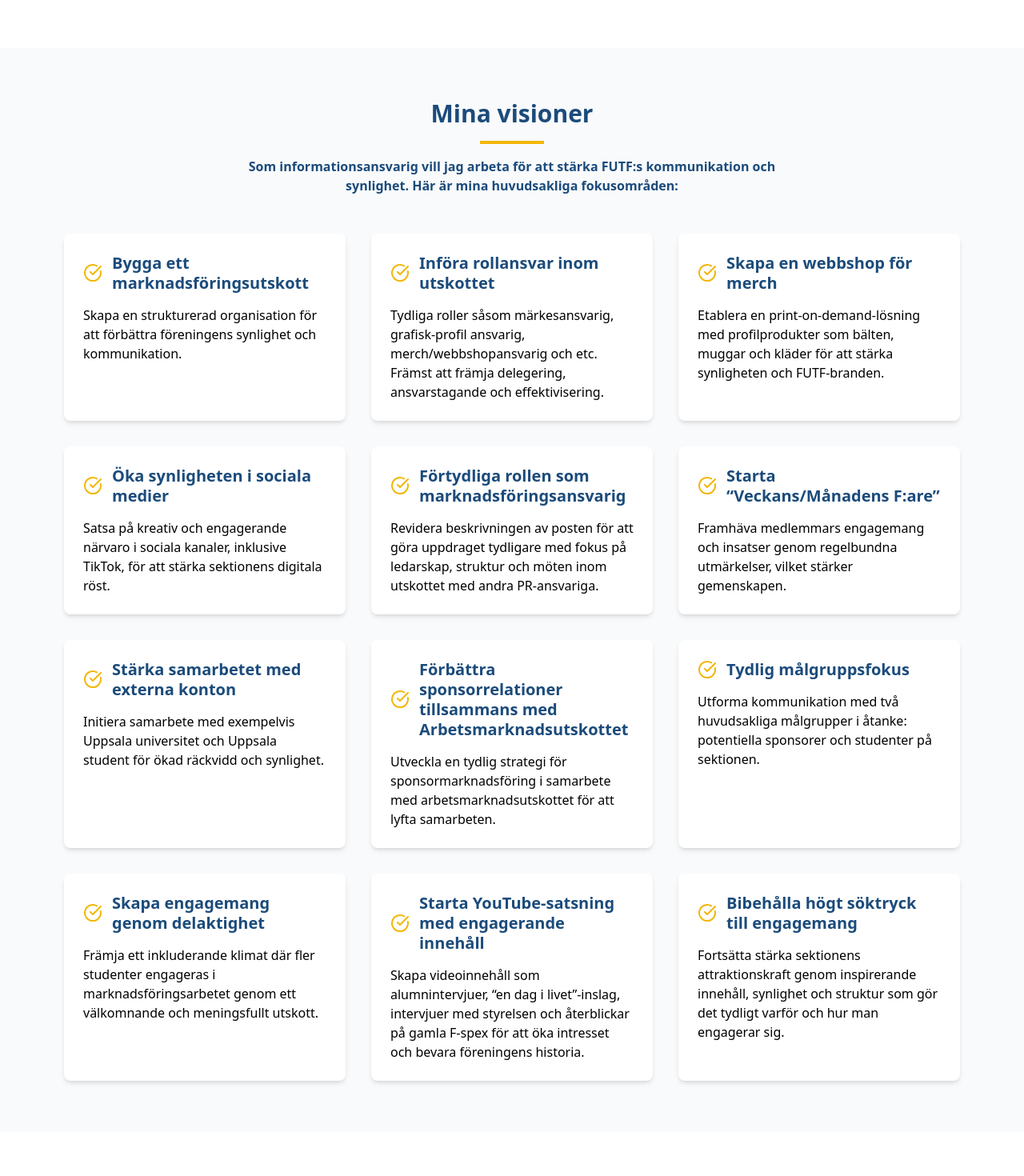
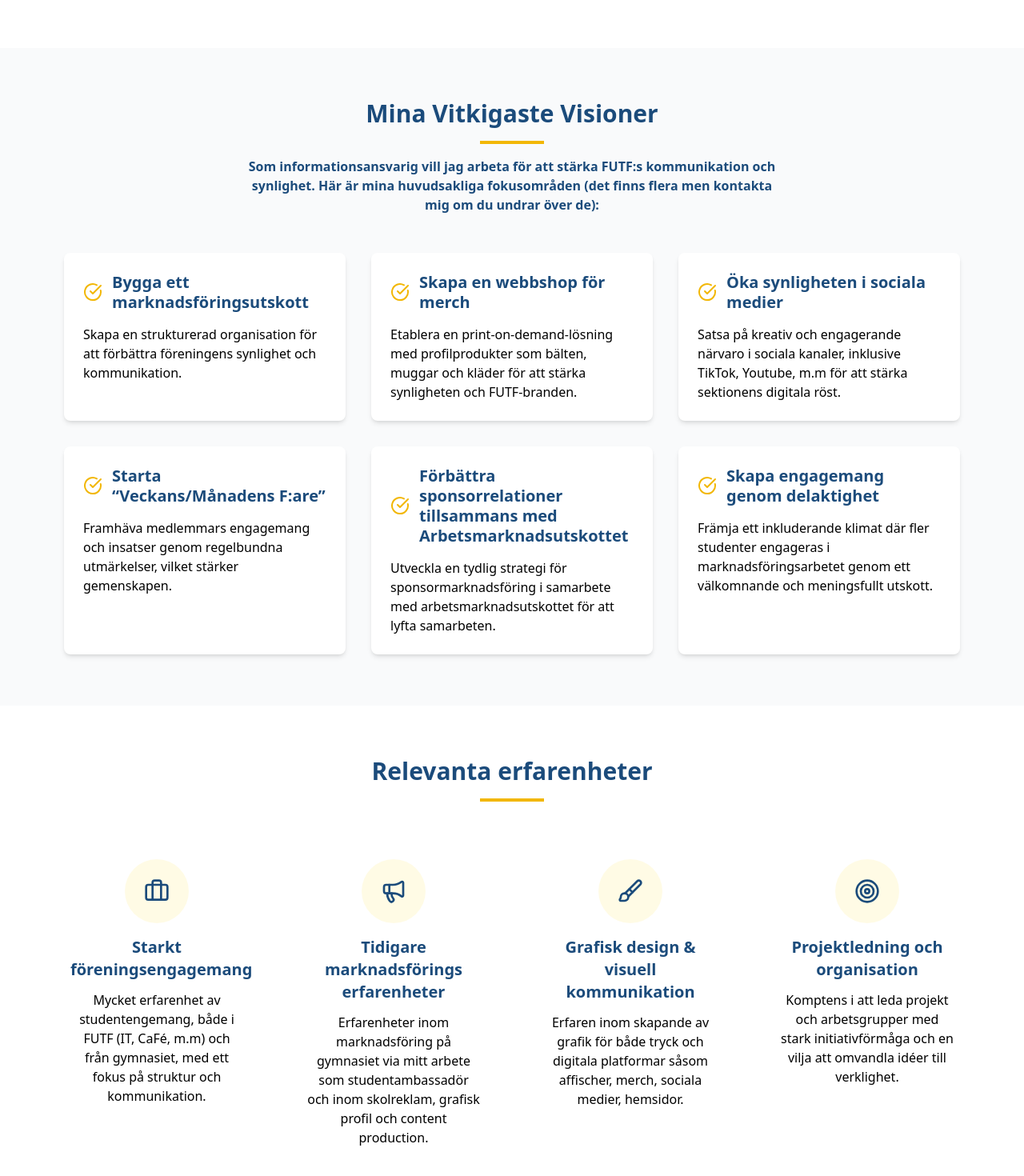
Before and after one commit to A89881/futf-campaigns, a Vue app: page / in a window 1280 px wide. Shown: the part 820-2290 px from the top of the page at 80% size. Built offline with nearby package versions, Linux system fonts and the light colour scheme.

Commit message:
updates gällande innehåll

```diff
--- a/src/components/ExperienceComp.vue
+++ b/src/components/ExperienceComp.vue
@@ -44,22 +44,22 @@ const experiences = [
 {
   icon: Briefcase,
   title: "Starkt föreningsengagemang",
-  description: "Mycket erfarenhet av studentengemang, både i FUTF (IT, CaFé, m.m) och gymnasiet, med fokus på struktur och kommunikation."
+  description: "Mycket erfarenhet av studentengemang, både i FUTF (IT, CaFé, m.m) och från gymnasiet, med ett fokus på struktur och kommunikation."
 },
 {
   icon: Megaphone,
   title: "Tidigare marknadsförings erfarenheter",
-  description: "Erfarenheter för marknadsföring på gymnasiet via skolreklam, studentambassadör, visuell identitet och innehållsproduktion."
+  description: "Erfarenheter inom marknadsföring på gymnasiet via mitt arbete som studentambassadör och inom skolreklam, grafisk profil och content production."
 },
 {
   icon: Brush,
   title: "Grafisk design & visuell kommunikation",
-  description: "Befaren i att skapa grafik för både tryck och digitala kanaler - affischer, merch, sociala medier, hemsidor."
+  description: "Erfaren inom skapande av grafik för både tryck och digitala platformar såsom affischer, merch, sociala medier, hemsidor."
 },
 {
   icon: Target,
-  title: "Målinriktad och organiserad",
-  description: "Strukturerad, målinriktad och engagerad - med stark initiativförmåga och en vilja att omsätta idéer till verklighet."
+  title: "Projektledning och organisation",
+  description: "Komptens i att leda projekt och arbetsgrupper med stark initiativförmåga och en vilja att omvandla idéer till verklighet."
 }
 ];
 </script>
--- a/src/components/Timeline.vue
+++ b/src/components/Timeline.vue
@@ -85,12 +85,12 @@
     {
       year: '2022',
       title: 'Studentrepresentant Teknikprogrammet',
-      description: 'Valdes till representant och deltog i dialog mellan elever, lärare och skolledning kring utveckling av utbildningen.',
+      description: 'Blev till representant och deltog i dialog mellan elever, lärare och skolledning kring utveckling av utbildningen.',
     },
     {
       year: '2022',
       title: 'Sleeq UF - Design & Juridik',
-      description: 'Startade ett UF-företag med mina polare med fokus på kläder. Ansvarade för designprofil och den juridiska strukturen kring webbshopen.',
+      description: 'Startade ett UF-företag med mina polare med fokus på kläder. Ansvarade för designprofil och den juridiska aspekten kring webbshopen.',
     },
     {
       year: '2023',
@@ -105,12 +105,12 @@
     {
       year: '2024',
       title: 'FUTF-engagemang',
-      description: 'Aktiv i CaFé- och IT-gruppen, kurs- och skyddsombud samt fredagsfikare. Bidrog till föreningslivet både i det lilla och stora.',
+      description: 'Aktiv i CaFé- och IT-gruppen, kurs- och skyddsombud samt fredagsfikare. Bidrog till föreningslivet både i det lilla och det stora.',
     },
     {
       year: '2025',
       title: 'Webbdesign & kommunikation',
-      description: 'Byggde denna kampanjsida, FUTF:s arbetsmarknads-tefatsida samt bidrog till nya FUTF.se (detaljer kommer!). Strukturerade för UI och grafisk profil.',
+      description: 'Byggde denna kampanjsida, FUTF:s arbetsmarknads-tefatsida samt bidrog till nya FUTF.se (detaljer kommer!). Strukturerade UI och grafisk profil.',
     },
     {
       year: '2025',
@@ -126,7 +126,7 @@
     [...new Set(timelineItems.value.map(item => item.year))].sort((a, b) => {
       if (a === 'Pre-2021') return -1
       if (b === 'Pre-2021') return 1
-      return b - a
+      return b + a
     })
   )
 
--- a/src/components/Vision.vue
+++ b/src/components/Vision.vue
@@ -2,11 +2,11 @@
   <section id="vision" class="py-16 bg-gray-50">
     <div class="max-w-6xl mx-auto px-4">
       <div class="text-center mb-12">
-        <h2 class="text-3xl font-bold text-futf-blue mb-4">Mina visioner</h2>
+        <h2 class="text-3xl font-bold text-futf-blue mb-4">Mina Vitkigaste Visioner</h2>
         <div class="w-20 h-1 bg-futf-gold mx-auto"></div>
         <p class="mt-4 text-futf-blue font-semibold text-l max-w-2xl mx-auto">
           Som informationsansvarig vill jag arbeta för att stärka FUTF:s kommunikation och synlighet.
-          Här är mina huvudsakliga fokusområden:
+          Här är mina huvudsakliga fokusområden (det finns flera men kontakta mig om du undrar över de):
         </p>
       </div>
 
@@ -32,50 +32,50 @@ const visions = [
   title: 'Bygga ett marknadsföringsutskott',
   description: 'Skapa en strukturerad organisation för att förbättra föreningens synlighet och kommunikation.'
 },
-{
-  title: 'Införa rollansvar inom utskottet',
-  description: 'Tydliga roller såsom märkesansvarig, grafisk-profil ansvarig, merch/webbshopansvarig och etc. Främst att främja delegering, ansvarstagande och effektivisering.'
-},
+// {
+//   title: 'Införa rollansvar inom utskottet',
+//   description: 'Tydliga roller såsom märkesansvarig, grafisk-profil ansvarig, merch/webbshopansvarig och etc. Främst att främja delegering, ansvarstagande och effektivisering.'
+// },
 {
   title: 'Skapa en webbshop för merch',
   description: 'Etablera en print-on-demand-lösning med profilprodukter som bälten, muggar och kläder för att stärka synligheten och FUTF-branden.'
 },
 {
   title: 'Öka synligheten i sociala medier',
-  description: 'Satsa på kreativ och engagerande närvaro i sociala kanaler, inklusive TikTok, för att stärka sektionens digitala röst.'
+  description: 'Satsa på kreativ och engagerande närvaro i sociala kanaler, inklusive TikTok, Youtube, m.m för att stärka sektionens digitala röst.'
 },
-{
-  title: 'Förtydliga rollen som marknadsföringsansvarig',
-  description: 'Revidera beskrivningen av posten för att göra uppdraget tydligare med fokus på ledarskap, struktur och möten inom utskottet med andra PR-ansvariga.'
-},
+// {
+//   title: 'Förtydliga rollen som marknadsföringsansvarig',
+//   description: 'Revidera beskrivningen av posten för att göra uppdraget tydligare med fokus på ledarskap, struktur och möten inom utskottet med andra PR-ansvariga.'
+// },
 {
   title: 'Starta “Veckans/Månadens F:are”',
   description: 'Framhäva medlemmars engagemang och insatser genom regelbundna utmärkelser, vilket stärker gemenskapen.'
 },
-{
-  title: 'Stärka samarbetet med externa konton',
-  description: 'Initiera samarbete med exempelvis Uppsala universitet och Uppsala student för ökad räckvidd och synlighet.'
-},
+// {
+//   title: 'Stärka samarbetet med externa konton',
+//   description: 'Initiera samarbete med exempelvis Uppsala universitet och Uppsala student för ökad räckvidd och synlighet.'
+// },
 {
   title: 'Förbättra sponsorrelationer tillsammans med Arbetsmarknadsutskottet',
   description: 'Utveckla en tydlig strategi för sponsormarknadsföring i samarbete med arbetsmarknadsutskottet för att lyfta samarbeten.'
 },
-{
-  title: 'Tydlig målgruppsfokus',
-  description: 'Utforma kommunikation med två huvudsakliga målgrupper i åtanke: potentiella sponsorer och studenter på sektionen.'
-},
+// {
+//   title: 'Tydlig målgruppsfokus',
+//   description: 'Utforma kommunikation med två huvudsakliga målgrupper i åtanke: potentiella sponsorer och studenter på sektionen.'
+// },
 {
   title: 'Skapa engagemang genom delaktighet',
   description: 'Främja ett inkluderande klimat där fler studenter engageras i marknadsföringsarbetet genom ett välkomnande och meningsfullt utskott.'
 },
-{
-  title: 'Starta YouTube-satsning med engagerande innehåll',
-  description: 'Skapa videoinnehåll som alumnintervjuer, “en dag i livet”-inslag, intervjuer med styrelsen och återblickar på gamla F-spex för att öka intresset och bevara föreningens historia.'
-},
-{
-  title: 'Bibehålla högt söktryck till engagemang',
-  description: 'Fortsätta stärka sektionens attraktionskraft genom inspirerande innehåll, synlighet och struktur som gör det tydligt varför och hur man engagerar sig.'
-}
+// {
+//   title: 'Starta YouTube-satsning med engagerande innehåll',
+//   description: 'Skapa videoinnehåll som alumnintervjuer, “en dag i livet”-inslag, intervjuer med styrelsen och återblickar på gamla F-spex för att öka intresset och bevara föreningens historia.'
+// },
+// {
+//   title: 'Bibehålla högt söktryck till engagemang',
+//   description: 'Fortsätta stärka sektionens attraktionskraft genom inspirerande innehåll, synlighet och struktur som gör det tydligt varför och hur man engagerar sig.'
+// }
 ]
 </script>
 
--- a/src/pages/About.vue
+++ b/src/pages/About.vue
@@ -25,8 +25,8 @@
                 <p class="text-gray-700">
                   Jag söker rollen som informationsansvarig för att jag verkligen bryr mig om föreningen och vet hur
                   mycket bra kommunikation
-                  kan göra. Med erfarenhet från grafisk design, marknadsföring och föreningsliv vill jag bidra med
-                  struktur, driv och engagemang – och samtidigt bygga ett utskott som gör jobbet både proffsigt och ku
+                  kan göras. Med erfarenhet från grafisk design, marknadsföring och föreningsliv vill jag bidra med
+                  struktur, driv och engagemang – och samtidigt bygga ett utskott som gör jobbet både proffsigt och kul
                 </p>
               </div>
               <div class="bg-gray-100 rounded-lg overflow-hidden">
--- a/src/pages/LandingPage.vue
+++ b/src/pages/LandingPage.vue
@@ -15,7 +15,7 @@
             <div class="container mx-auto px-4 z-10 text-center">
                 <h1 class="text-4xl md:text-5xl lg:text-6xl font-bold text-white mb-6 italic">En röst för tydlighet. <span
                         class="text-futf-gold">Ett utskott för framtiden.</span></h1>
-                <p class="text-xl md:text-2xl text-white/90 max-w-3xl mx-auto mb-10">Jag kandiderar till
+                <p class="text-xl md:text-2xl text-white/90 max-w-3xl mx-auto mb-10">Jag kandiderar till rollen som
                     informationsansvarig för FUTF - för att skapa struktur, synlighet och engagemang genom tydlig
                     kommunikation och strategisk marknadsföring.</p>
                 <button @click="scrollToContent"
```
